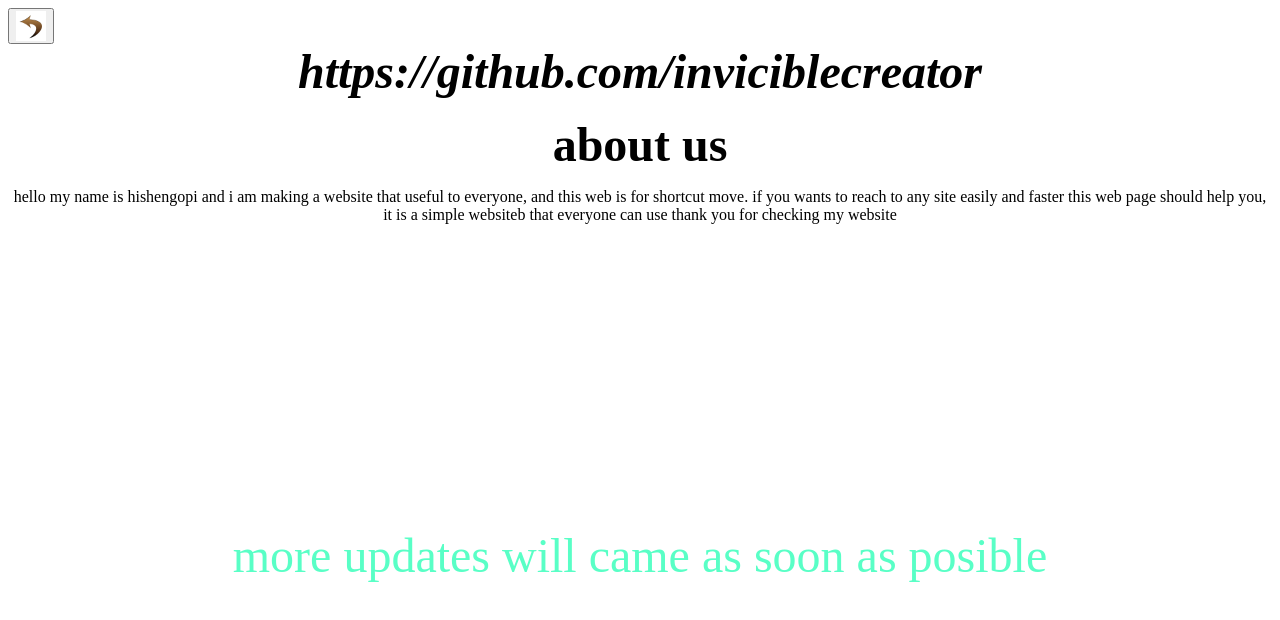
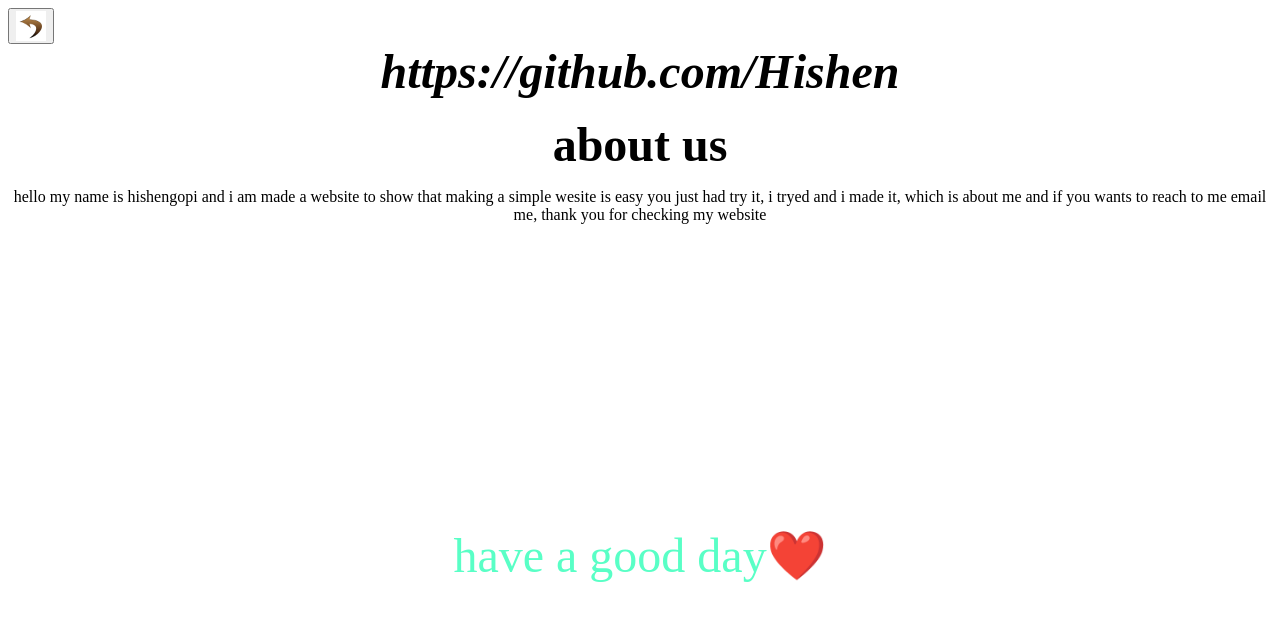
Before and after one commit to inviciblecreator/inviciblecreator.github.io, a plain HTML site: page about.html in a window 1280 px wide. Drawn offline with Linux system fonts and the light colour scheme.

Commit message:
Update about.html

```diff
--- a/about.html
+++ b/about.html
@@ -1,15 +1,15 @@
 <html>
 	<head>
-		<title>about.inviciblecreator</title>
+		<title>about.Hishen</title>
 	</head>
 	     <button onclick="history.back()"><img src='goback.png' width=30 height=30></button>
 		<center>
-			<font color=#000000 size=150><b><i>https://github.com/inviciblecreator</i></b></font><br>
+			<font color=#000000 size=150><b><i>https://github.com/Hishen</i></b></font><br>
 			<br>
 		       <font color=#000000 size=50><b>about us</b></font>
-				 <p>hello my name is hishengopi and i am making a website that useful to everyone,
-				  and this web is for shortcut move. if you wants to reach to any site
-			      easily and faster this web page should help you, it is a simple websiteb that everyone can use thank you for checking my website</p><br>
+				 <p>hello my name is hishengopi and i am made a website to show that making a simple wesite is easy you just had try it,
+					 i tryed and i made it, which is about me and if you wants to reach to me email me,
+					 thank you for checking my website</p><br>
 			      <br>
 			      <br>
 			      <br>
@@ -25,6 +25,6 @@
 			      <br>
 			      <br>
 			      <br>
-			      <font color=#59FFC6 size=100>more updates will came as soon as posible</font>
+			      <font color=#59FFC6 size=100>have a good day❤️</font>
 
 </html>
```
